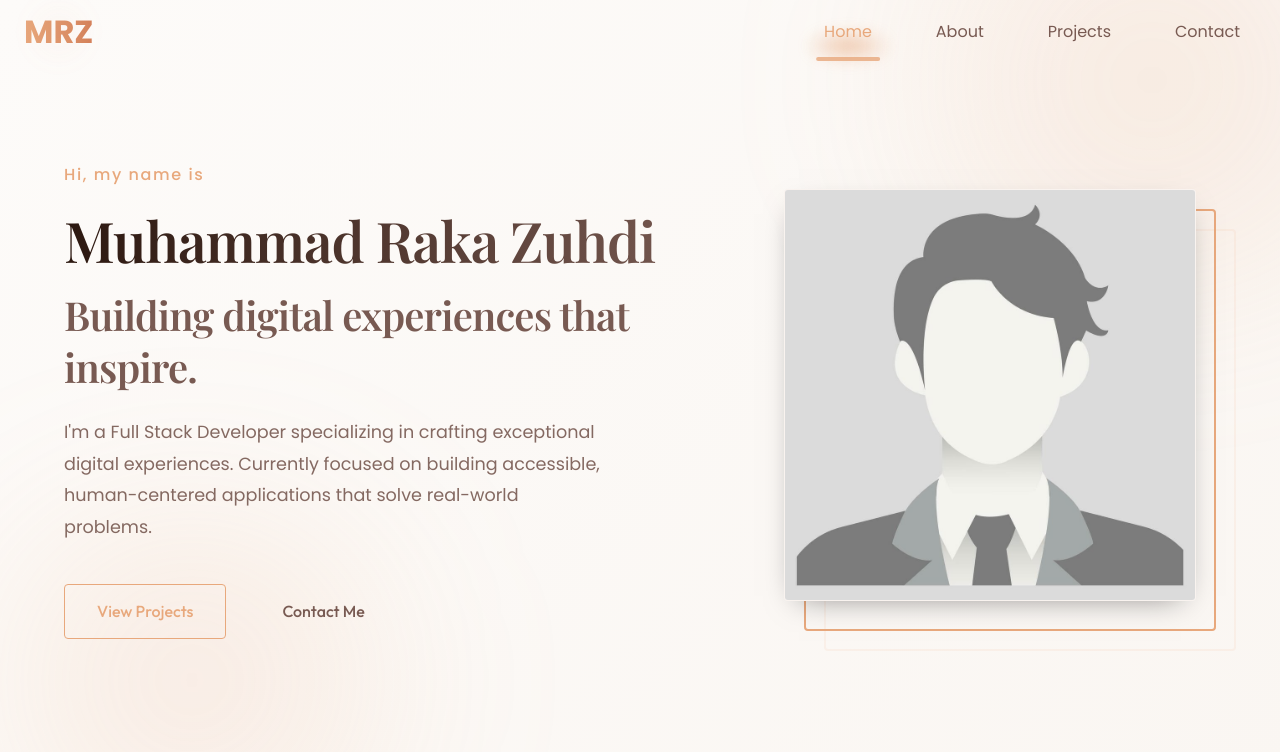
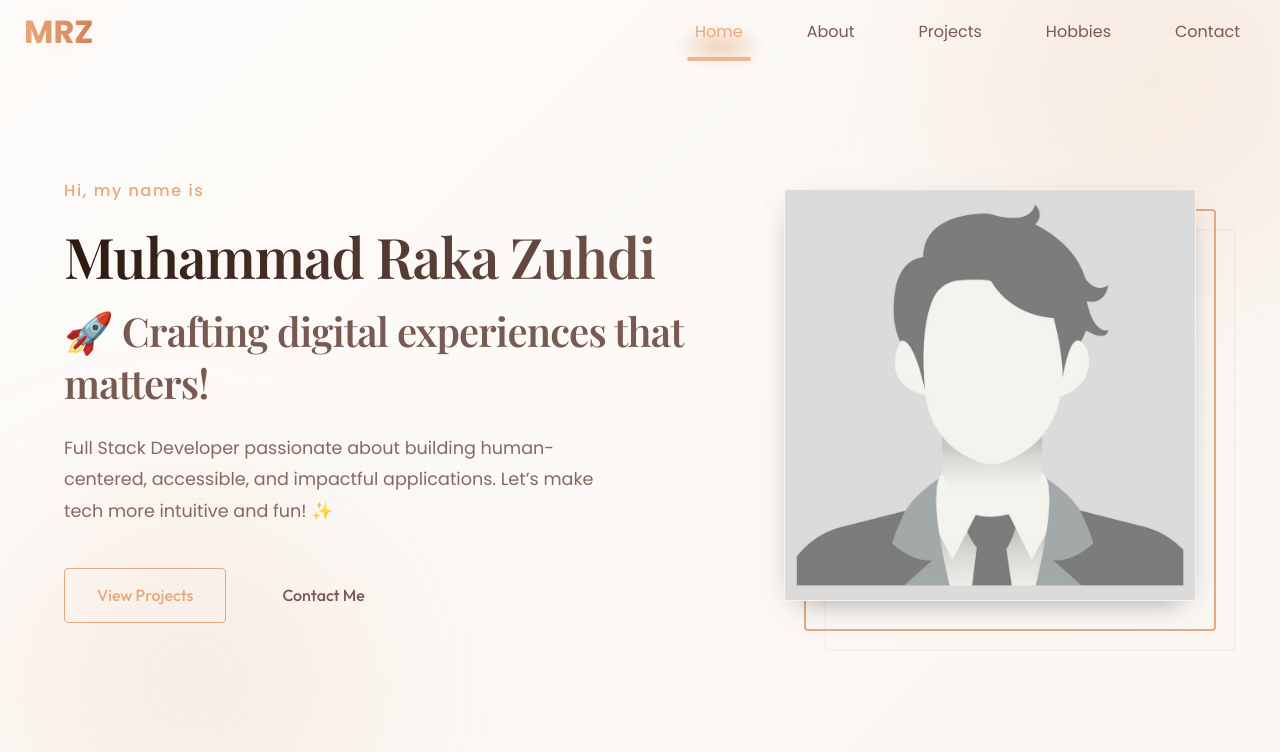
Before and after one commit to RakaZuhdi/portofolio-website, a React (Create React App) app: page / in a window 1280 px wide. Shown: the top 752 px of the page. Built offline with nearby package versions, Linux system fonts and the light colour scheme; a web font is replaced by a local one.

Commit message:
Pushed latest commit

```diff
--- a/src/App.js
+++ b/src/App.js
@@ -8,6 +8,7 @@ import About from './components/About';
 import Projects from './components/Projects';
 import Contact from './components/Contact';
 import ProjectDetail from './components/ProjectDetail';
+import Hobbies from './components/Hobbies';
 import useSmoothScroll from './hooks/useSmoothScroll';
 
 function App() {
@@ -25,6 +26,7 @@ function App() {
             <Route path="/about" element={<About />} />
             <Route path="/projects" element={<Projects />} />
             <Route path="/projects/:id" element={<ProjectDetail />} />
+            <Route path="/hobbies" element={<Hobbies />} />
             <Route path="/contact" element={<Contact />} />
           </Routes>
         </div>
--- a/src/components/Hero.js
+++ b/src/components/Hero.js
@@ -118,7 +118,7 @@ const Hero = () => {
                     lineHeight: 1.3,
                   }}
                 >
-                  Building digital experiences that inspire.
+                    🚀 Crafting digital experiences that matters!
                 </Typography>
               </motion.div>
 
@@ -134,9 +134,7 @@ const Hero = () => {
                     opacity: 0.9
                   }}
                 >
-                  I'm a Full Stack Developer specializing in crafting exceptional digital experiences.
-                  Currently focused on building accessible, human-centered applications that solve real-world problems.
-                </Typography>
+                    Full Stack Developer passionate about building human-centered, accessible, and impactful applications. Let’s make tech more intuitive and fun! ✨                </Typography>
               </motion.div>
 
               <Box
--- a/src/components/Navbar.js
+++ b/src/components/Navbar.js
@@ -27,6 +27,7 @@ const Navbar = () => {
     { name: 'Home', path: '/' },
     { name: 'About', path: '/about' },
     { name: 'Projects', path: '/projects' },
+    { name: 'Hobbies', path: '/hobbies' },
     { name: 'Contact', path: '/contact' },
   ];
 
--- a/src/components/ProjectDetail.js
+++ b/src/components/ProjectDetail.js
@@ -140,7 +140,7 @@ const ProjectDetail = () => {
         justifyContent: 'center',
         background: 'linear-gradient(135deg, #1a1a1a 0%, #2d2d2d 100%)'
       }}>
-        <Typography variant="h4" sx={{ color: '#fff' }}>Project not found</Typography>
+        <Typography variant="h4" sx={{ color: '#fff' }}>Sorry this project is not yet documented...</Typography>
       </Box>
     );
   }
```
